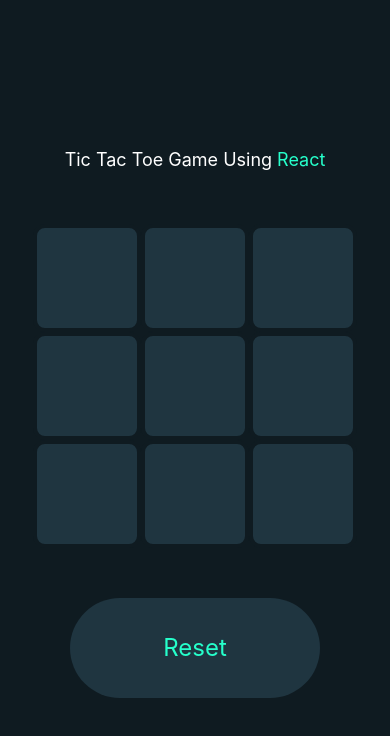
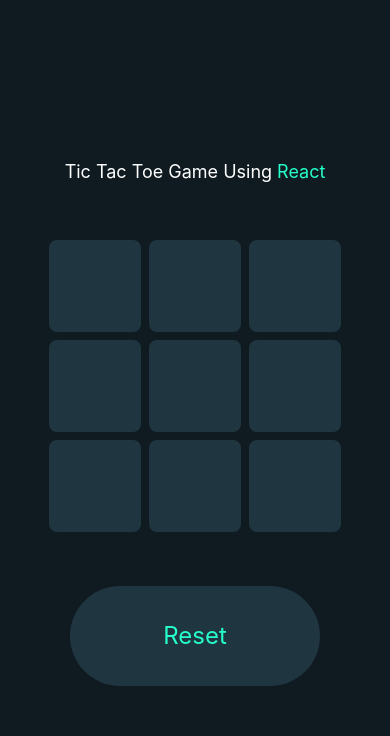
Before and after one commit to tarunsharma-dev/tic-tac-toe, a React (Vite) app: page / in a window 390 px wide. Shown: the top 736 px of the page. Built offline with nearby package versions, Linux system fonts and the light colour scheme.

Commit message:
feature: tic tac toe game mobile responsiveness

```diff
--- a/src/TicTacToe/TicTacToe.jsx
+++ b/src/TicTacToe/TicTacToe.jsx
@@ -62,9 +62,9 @@ function TicTacToe() {
   const won = (winner) => {
     setLock(true);
     if (winner == "x") {
-      titleRef.current.innerHTML = `Congratulations: <img class='h-[40px] mt-[10px] px-[20px]' src='${cross_icon}' /> Wins`;
+      titleRef.current.innerHTML = `Congratulations: <img class='h-[40px] px-[20px]' src='${cross_icon}' /> Wins`;
     } else {
-      titleRef.current.innerHTML = `Congratulations: <img class='h-[40px] mt-[10px] px-[20px]' src='${circle_icon}' /> Wins`;
+      titleRef.current.innerHTML = `Congratulations: <img class='h-[40px] px-[20px]' src='${circle_icon}' /> Wins`;
     }
   };
 
--- a/src/assets/components/TicTacToe.scss
+++ b/src/assets/components/TicTacToe.scss
@@ -12,9 +12,12 @@
     border: 4px solid #0f1b21;
     border-radius: 12px;
     cursor: pointer;
-    padding: 50px;
+    padding: 30px;
+    width: 100px;
+    height: 100px;
 
     @media screen and (min-width: 1024px) {
+      padding: 50px;
       height: 180px;
       width: 180px;
     }
```
